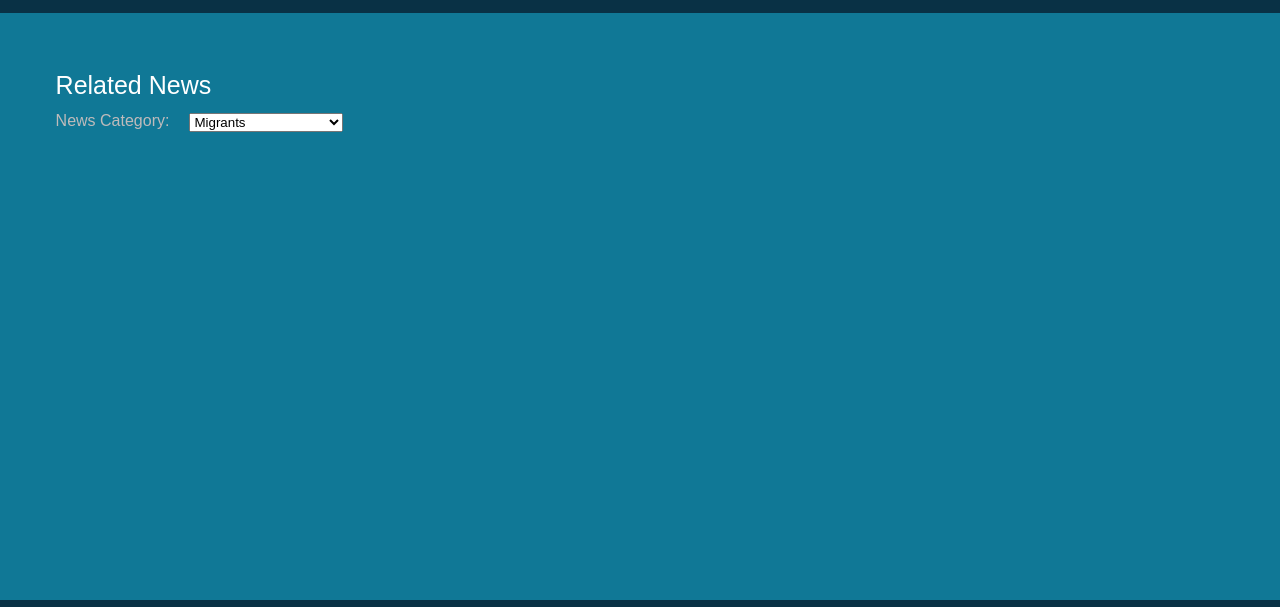
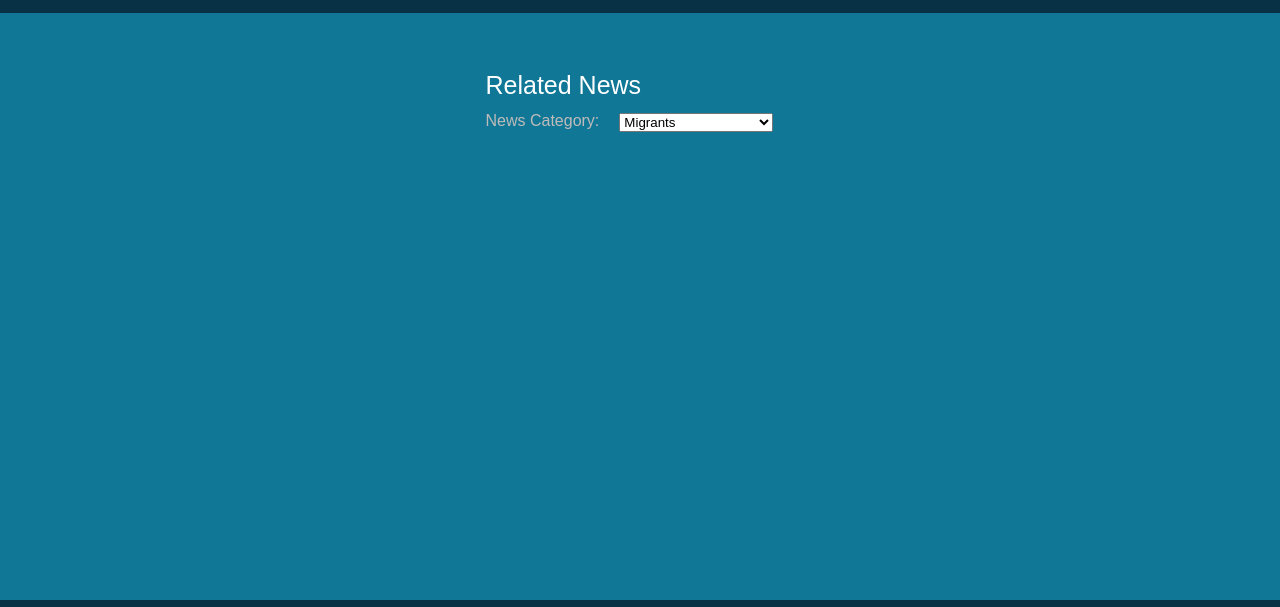
Before and after one commit to evaizli/GlobalMigrationMap, a website: page index.html in a window 1280 px wide. Shown: the part 129-736 px from the top of the page. Drawn offline with nearby package versions, Linux system fonts and the light colour scheme; no server answers; a script that the page names is missing; a web font is replaced by a local one.

Commit message:
update styling

```diff
--- a/stylesheets/style.css
+++ b/stylesheets/style.css
@@ -37,8 +37,7 @@ body {
 .content-container{
         display: flex;
         flex-direction: row;
-        margin-left: auto;
-        margin-right: auto;
+        justify-content: center;
         width: 96%;
         height:100%;
 }
```
